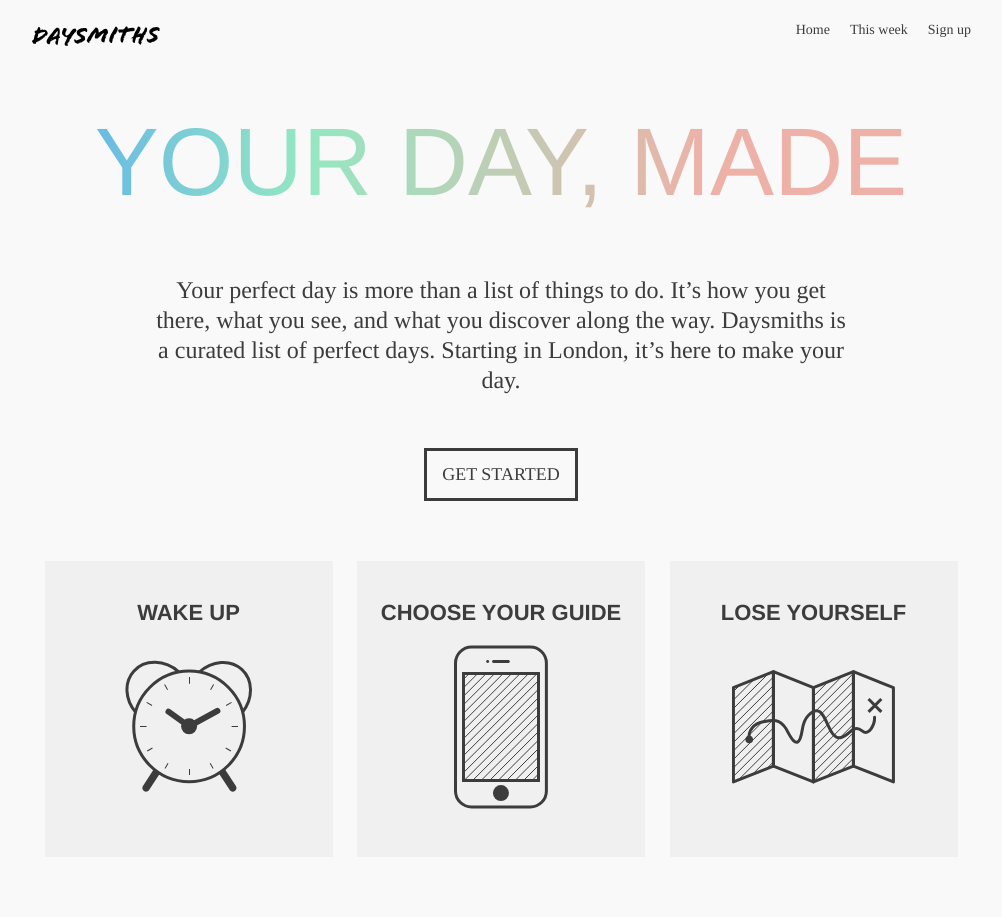
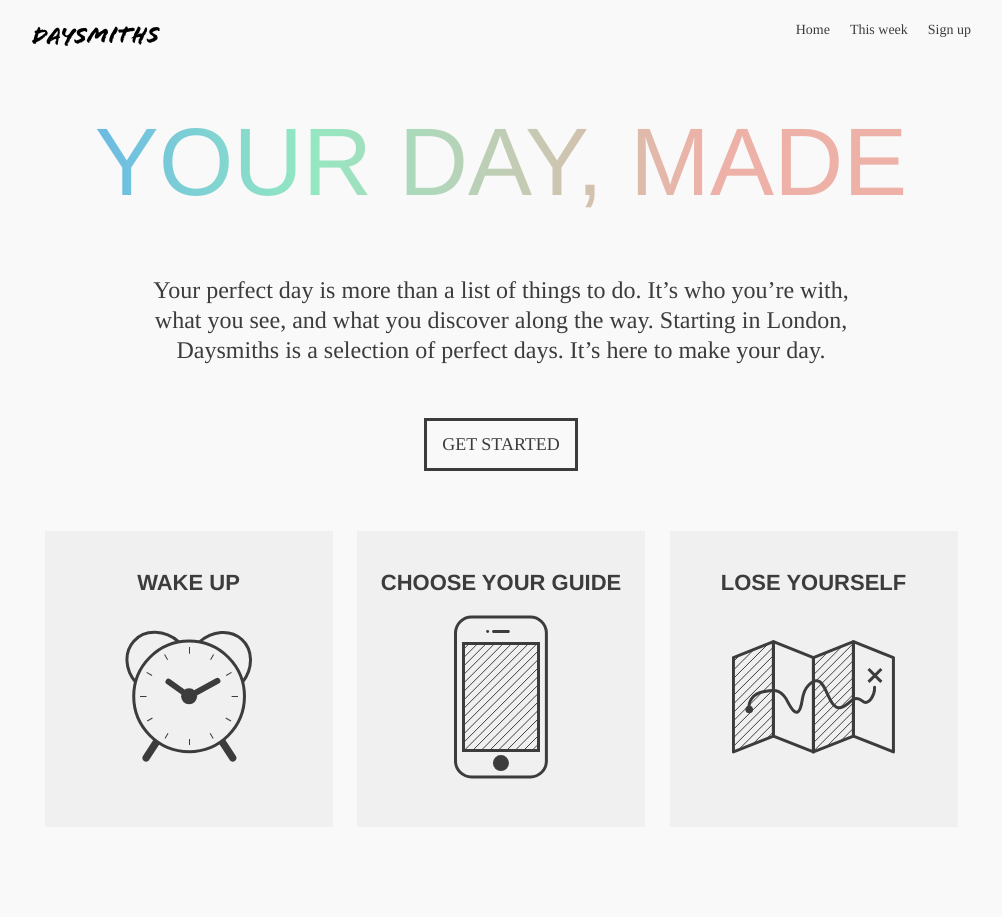
Before and after one commit to anothertompetty/daysmiths, a Jekyll site: the page built from index.html, in a window 1280 px wide. Shown: the whole page, without its empty margins (139-1141 px from the left). Built offline with Jekyll 4.4.1, drawn with Linux system fonts in a browser that asks for light colours; nearby versions of some CDN libraries; Markdown is read by kramdown in place of the engine named in the settings.

Commit message:
copy tweak

```diff
--- a/index.html
+++ b/index.html
@@ -4,7 +4,7 @@
 
 <h2 id="gradient">Your day, made</h2>
 
-<p class="about">Your perfect day is more than a list of things to do. It&#8217;s how you get there, what you see, and what you discover along the way. Daysmiths is a curated list of perfect days. Starting in London, it&#8217;s here to make your day.
+<p class="about">Your perfect day is more than a list of things to do. It&#8217;s who you&#8217;re with, what you see, and what you discover along the way. Starting in London, Daysmiths is a selection of perfect days. It&#8217;s here to make your day.
 </p>
 
 <span class="get-started"><a href="tom.html">Get started</a></span>
```
